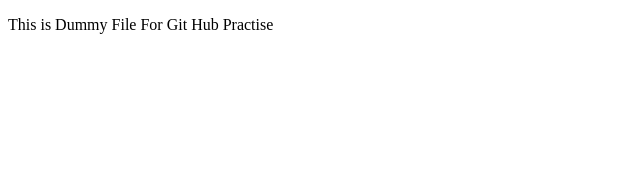
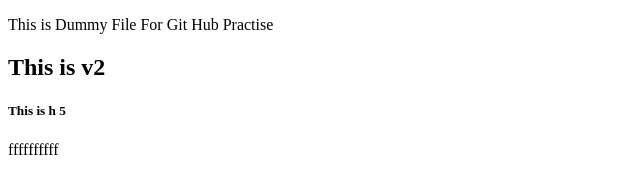
Before and after one commit to Muhammad-Abdullah-programmer/my-practise, a plain HTML site: page index.html in a window 1280 px wide. Shown: the whole page, without its empty margins (0-640 px from the left). Drawn offline with Linux system fonts and the light colour scheme.

Commit message:
this is full file

```diff
--- a/index.html
+++ b/index.html
@@ -7,5 +7,8 @@
 </head>
 <body>
     <p>This is Dummy File For Git Hub Practise</p>
+    <h2>This is v2</h2>
+    <h5>This is h 5</h5>
+    ffffffffff
 </body>
 </html>
```
